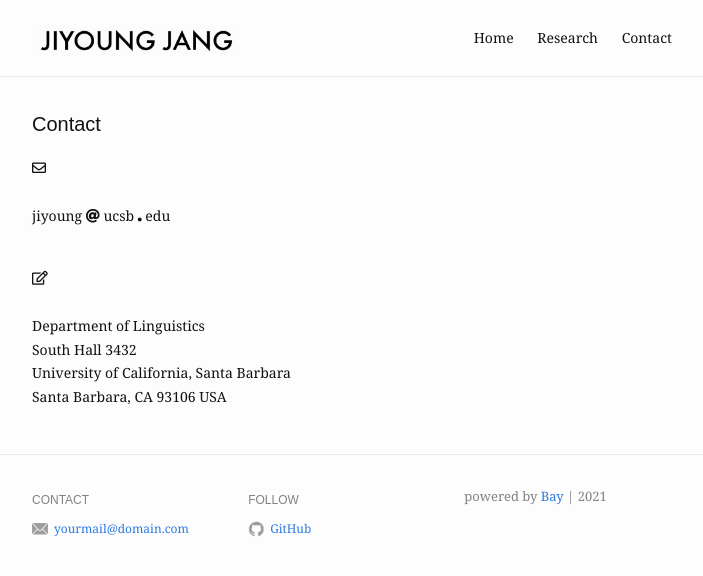
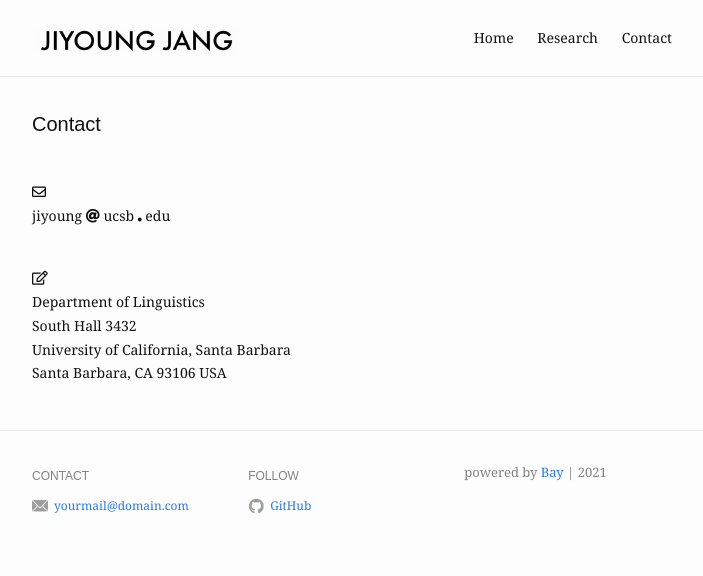
Before and after one commit to jiyoungj/jiyoungj.github.io, a Jekyll site: the page built from contact.md, in a window 1280 px wide. Shown: the top 576 px of the page, without its empty margins (288-991 px from the left). Built offline with Jekyll 4.4.1, drawn with Linux system fonts in a browser that asks for light colours; nearby versions of some CDN libraries.

Commit message:
Update contact.md

```diff
--- a/contact.md
+++ b/contact.md
@@ -7,10 +7,11 @@ slug: /contact
 
 <link rel="stylesheet" href="https://cdnjs.cloudflare.com/ajax/libs/font-awesome/5.13.0/css/all.min.css"  integrity="sha256-h20CPZ0QyXlBuAw7A+KluUYx/3pK+c7lYEpqLTlxjYQ=" crossorigin="anonymous">
 
-<i class="far fa-envelope"></i><br><br>
+<br>
+<i class="far fa-envelope"></i><br>
 jiyoung <i class="fas fa-at"></i> ucsb <i class="fas fa-circle fa-xs" style="font-size: 0.25rem;"></i> edu <br><br>
 
-<i class="far fa-edit"></i><br><br>
+<i class="far fa-edit"></i><br>
 Department of Linguistics<br>
 South Hall 3432<br>
 University of California, Santa Barbara<br>
```
